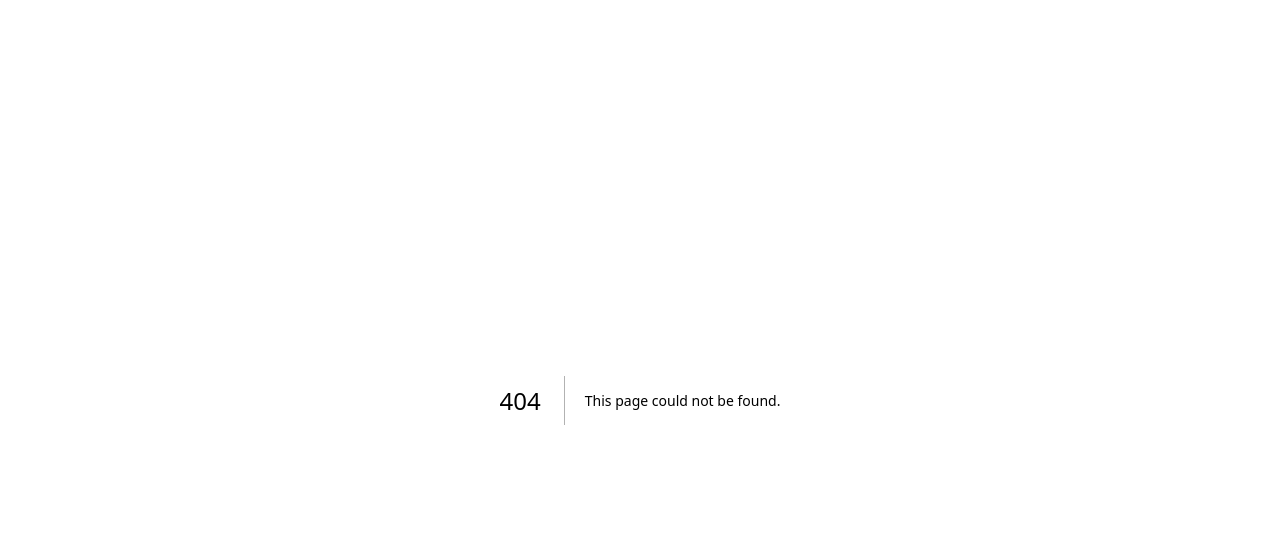
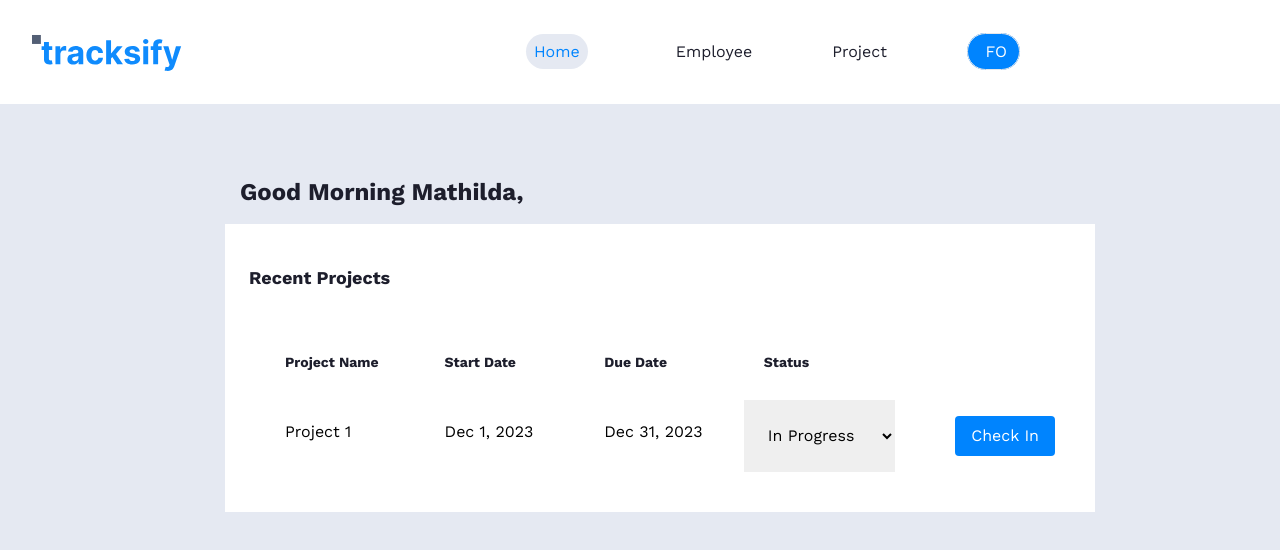
Before and after one commit to veffiong73/Tracksify, a Next.js app in the folder frontend/tracksify/: page /dashboard in a window 1280 px wide. Before the commit this address had no page. Shown: the top 550 px of the page. Built offline with nearby package versions, Linux system fonts and the light colour scheme.

Commit message:
implementation of employee dashboard

```diff
--- /dev/null
+++ b/frontend/tracksify/app/(CheckIn)/checkin/page.tsx
@@ -0,0 +1,48 @@
+"use client";
+import Link from "next/link";
+import Logo from "@/components/logo";
+
+import React, { useState } from "react";
+
+const page = () => {
+  return (
+    <div className="">
+      <main className="">
+        <div className="  flex  items-center p-4 bg-white">
+          <div className="p-4  ">
+            <Logo />
+          </div>
+
+          <div className="space-x-20 pl-80">
+            <a
+              href="./app/page.tsx"
+              className=" bg-color_hover rounded-full px-2 py-2 m-2 hover:text-text_secondary font-sm hover:text-black text-text_secondary"
+            >
+              Home
+            </a>
+            <a href="#" className="text-text_tertiary  font-sm">
+              Employee
+            </a>
+            <a href="#" className="text-text_tertiary font-sm">
+              Project
+            </a>
+            <a
+              href="#"
+              className=" border rounded-full  bg-text_secondary  text-white  font-sm px-3 py-2 hover:bg-color_hover hover:text-text_tertiary"
+            >
+              {" "}
+              FO
+            </a>
+          </div>
+        </div>
+        <div className="p-10 pl-20">
+          <h1 className="text-text_tertiary font-bold  text-lg  pt-10 pl-6 mt-4">
+            Check In
+          </h1>
+        </div>
+      </main>
+    </div>
+  );
+};
+
+export default page;
--- a/frontend/tracksify/app/(auth)/login/page.tsx
+++ b/frontend/tracksify/app/(auth)/login/page.tsx
@@ -1,7 +1,6 @@
 import Logo from "@/components/logo";
 import Home from "@/app/page";
 import Link from "next/link";
-//import { main } from "@/components/main"; // Add the import statement for the 'main' component
 
 const LoginPage = () => {
   return (
@@ -53,11 +52,14 @@ const LoginPage = () => {
                   placeholder="Password"
                 />
               </div>
+
               <div className="">
-                <button className="border   hover:bg-color_hover w-full   font-bold text-text_tertiary py-4 px-5 rounded mt-5 ">
-                  {" "}
-                  Log In{" "}
-                </button>
+                <Link href="/dashboard">
+                  <button className="border   hover:bg-color_hover w-full   font-bold text-text_tertiary py-4 px-5 rounded mt-5 ">
+                    {" "}
+                    Log In{" "}
+                  </button>
+                </Link>
               </div>
             </form>
           </div>
--- a/frontend/tracksify/app/(employee)/dashboard.tsx
+++ /dev/null
@@ -1,11 +0,0 @@
-import React from "react";
-
-const dashboardPage = () => {
-  return (
-    <div>
-      <main></main>
-    </div>
-  );
-};
-
-export default dashboardPage;
--- /dev/null
+++ b/frontend/tracksify/app/(employee)/dashboard/page.tsx
@@ -0,0 +1,103 @@
+"use client";
+import Link from "next/link";
+import Logo from "@/components/logo";
+
+import React, { useState } from "react";
+
+const page = () => {
+  return (
+    <div className="">
+      <main className="">
+        <div className="  flex  items-center p-4 bg-white">
+          <div className="p-4  ">
+            <Logo />
+          </div>
+
+          <div className="space-x-20 pl-80">
+            <a
+              href="./app/page.tsx"
+              className=" bg-color_hover rounded-full px-2 py-2 m-2 hover:text-text_secondary font-sm hover:text-black text-text_secondary"
+            >
+              Home
+            </a>
+            <a href="#" className="text-text_tertiary  font-sm">
+              Employee
+            </a>
+            <a href="#" className="text-text_tertiary font-sm">
+              Project
+            </a>
+            <a
+              href="#"
+              className=" border rounded-full  bg-text_secondary  text-white  font-sm px-3 py-2 hover:bg-color_hover hover:text-text_tertiary"
+            >
+              {" "}
+              FO
+            </a>
+          </div>
+        </div>
+        <div className="bg-color_hover h-screen ">
+          <div className="p-10 pl-20">
+            <h1 className="text-2xl text-text_tertiary pt-8 pl-40 font-bold">
+              Good Morning Mathilda,
+            </h1>
+
+            <div className="bg-white h-half w-3/4 mx-auto  ">
+              <h1 className="text-text_tertiary font-bold  text-lg  pt-10 pl-6 mt-4">
+                Recent Projects
+              </h1>
+              <div className="grid grid-cols-5 gap-2 p-10   ">
+                <h3 className=" text-text_tertiary font-bold  text-sm p-5">
+                  Project Name
+                </h3>
+                <h3 className="text-text_tertiary font-bold text-sm  p-5">
+                  Start Date
+                </h3>
+                <h3 className=" text-text_tertiary font-bold text-sm p-5">
+                  Due Date
+                </h3>
+
+                <h3 className="text-text_tertiary font-bold text-sm p-5">
+                  Status
+                </h3>
+
+                <h3 className="text-text_tertiary font-bold text-sm p-5"></h3>
+
+                {/* GRID 1 */}
+                <p className=" hover:bg-color_hover p-5">Project 1</p>
+                <p className=" hover:bg-color_hover p-5">Dec 1, 2023</p>
+                <p className=" hover:bg-color_hover p-5">Dec 31, 2023</p>
+
+                <select
+                  className="p-5"
+                  onChange={(e) => console.log(e.target.value)}
+                >
+                  <option value="In Progress" className="text-yellow-500">
+                    In Progress
+                  </option>
+                  <option value="Pending" className="text-red-500">
+                    Pending
+                  </option>
+                  <option
+                    value="Completed  "
+                    className="text-green-500 border-none"
+                  >
+                    Completed
+                  </option>
+                </select>
+                <div className="flex justify-end pr-20.3 pb-4 ">
+                  <Link href="/checkin">
+                    <button className="bg-text_secondary text-white hover:text-text_tertiary hover:bg-color_hover rounded px-4 py-2 mt-4">
+                      Check In
+                    </button>
+                  </Link>
+                </div>
+              </div>
+            </div>
+          </div>
+        </div>
+      </main>
+    </div>
+  );
+};
+
+export default page;
```
Also changed, not shown: frontend/tracksify/package.json (+12 -6 lines), 1 other file (tests, documents, lock files or other folders).
